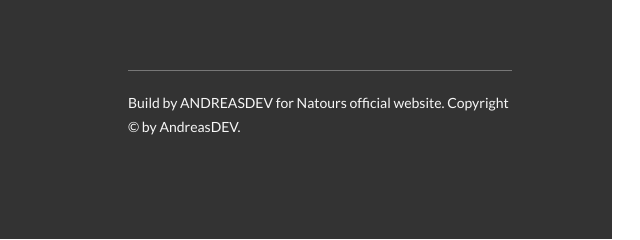
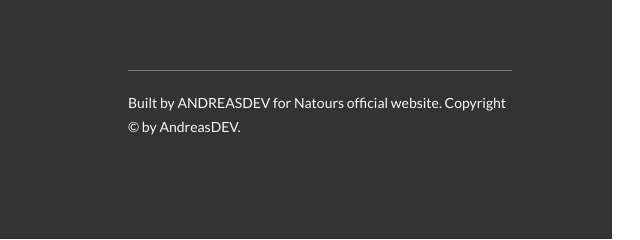
Before and after one commit to AndreasDeveloper/Natours-Website-Project, a website: page index.html in a window 1280 px wide. Shown: the part 5822-6062 px from the top of the page, 638-1278 px from the left. Drawn offline with Linux system fonts and the light colour scheme; files whose address does not match are found by name.

Commit message:
Minor HTML changes. | Update #28 |

```diff
--- a/index.html
+++ b/index.html
@@ -436,7 +436,7 @@
                 </div>
                 <div class="col-1-of-2">
                     <p class="footer__copyright">
-                        Build by <a href="#" class="footer__link">AndreasDEV</a> for Natours official website. Copyright &copy; by AndreasDEV.
+                        Built by <a href="#" class="footer__link">AndreasDEV</a> for Natours official website. Copyright &copy; by AndreasDEV.
                     </p>
                 </div>
             </div>
--- a/resources/sass/components/_card.scss
+++ b/resources/sass/components/_card.scss
@@ -34,6 +34,7 @@
 
             &-1 {
                 background-image: linear-gradient(to right bottom, $color-secondary-light, $color-secondary-dark);
+                border: .2rem solid $color-primary;
             }
 
             &-2 {
```
